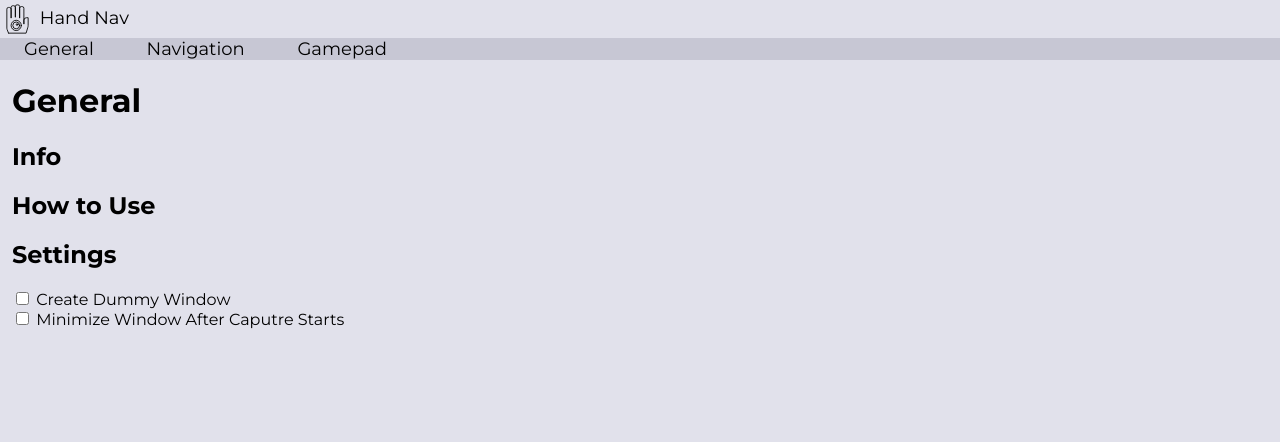
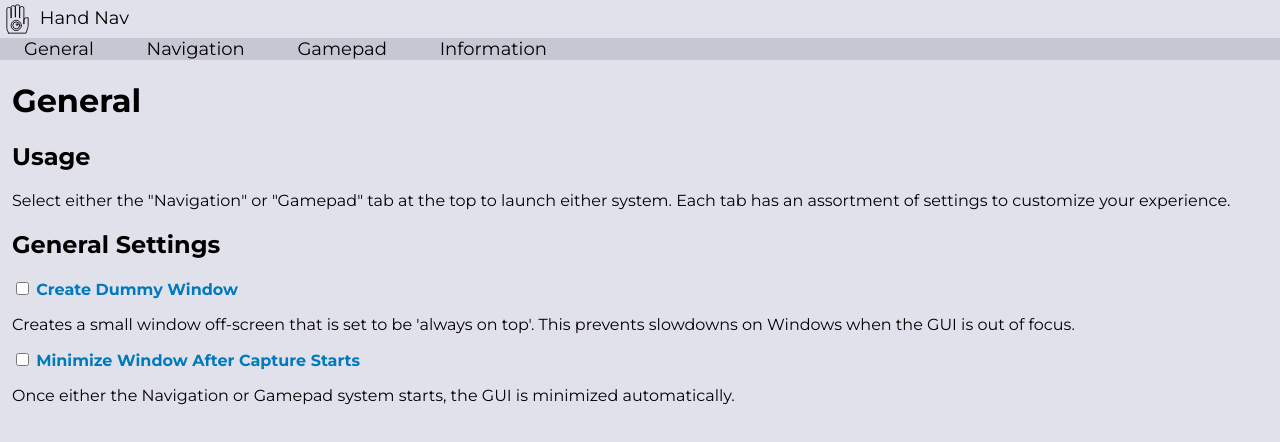
Before and after one commit to KingToot14/Hand-Navigation-System, a website: page src/hand_nav/app/index.html in a window 1280 px wide. Drawn offline with Linux system fonts and the light colour scheme.

Commit message:
Added Info in Various Pages
Added a brief 'usage' section, descriptions for the general options, descriptions for each system, and added a new 'information' tab that shows the authors and project information.

```diff
--- a/src/hand_nav/app/index.html
+++ b/src/hand_nav/app/index.html
@@ -18,6 +18,7 @@
                 <span onclick="show_panel('general')">General</span>
                 <span onclick="show_panel('navigation')">Navigation</span>
                 <span onclick="show_panel('gamepad')">Gamepad</span>
+                <span onclick="show_panel('information')">Information</span>
             </div>
         </div>
 
@@ -25,21 +26,29 @@
             <!-- General -->
             <div id='general' style="display: block;">
                 <h1>General</h1>
-                <h2>Info</h2>
 
-                <h2>How to Use</h2>
+                <h2>Usage</h2>
+                Select either the "Navigation" or "Gamepad" tab at the top to launch either system. Each tab has an assortment of settings to customize your experience.
 
-                <h2>Settings</h2>
+                <h2>General Settings</h2>
 
-                <input type="checkbox" class="setting_box" id="ckbx-dummy"
-                    data-section="window" data-option="use_dummy">
-                <label for="ckbx-dummy">Create Dummy Window</label>
+                <div>
+                    <input type="checkbox" class="setting_box" id="ckbx-dummy"
+                        data-section="window" data-option="use_dummy">
+                    <label for="ckbx-dummy"><b>Create Dummy Window</b></label>
+                    <p>
+                        Creates a small window off-screen that is set to be 'always on top'. This prevents slowdowns on Windows when the GUI is out of focus.
+                    </p>
+                </div>
 
-                <br/>
-
-                <input type="checkbox" class="setting_box" id="ckbx-minimize"
-                    data-section="window" data-option="minimize_window">
-                <label for="ckbx-minimize">Minimize Window After Caputre Starts</label>
+                <div>
+                    <input type="checkbox" class="setting_box" id="ckbx-minimize"
+                        data-section="window" data-option="minimize_window">
+                    <label for="ckbx-minimize"><b>Minimize Window After Capture Starts</b></label>
+                    <p>
+                        Once either the Navigation or Gamepad system starts, the GUI is minimized automatically.
+                    </p>
+                </div>
             </div>
 
             <!-- Standard Navigation -->
@@ -48,7 +57,11 @@
 
                 <span class='button' id='nav-button' onclick="start_navigation('standard')">Start Capture</span>
 
-                <h2>Settings</h2>
+                <br/><br/>
+
+                This is the standard navigation system this project was originally designed around. It emulates a keyboard and mouse by recognizing various hand gestures, as well as how the hand moves.
+
+                <h2>Navigation Settings</h2>
             </div>
 
             <!-- Gamepad -->
@@ -57,7 +70,11 @@
 
                 <span class='button' id='gamepad-button' onclick="start_navigation('gamepad')">Start Capture</span>
 
-                <h2>Settings</h2>
+                <br/><br/>
+
+                This is an addition to the original project since a primary motivator for the project was to explore new ways to interact with games. Emulating a gamepad can allow for this system to work with (theoretically) any game that supports an XBox 360 controller.
+
+                <h2>Gamepad Settings</h2>
 
                 <h3>Bindings</h3>
 
@@ -66,6 +83,23 @@
                     <div id='gamepad-bindings-right'></div>
                 </div>
             </div>
+
+            <!-- Information -->
+            <div id='information' style="display: none;">
+                <h1>Information</h1>
+
+                <h2>Authors</h2>
+                <p><b>Primary Developer</b>: Jacob Vanluven (IUP 2026)</p>
+                <p><b>Project Mentor</b>: Samuel Grieggs (IUP Computer Science)</p>
+
+                <h2>Program</h2>
+                This projects was developed for the 2025 IUP U-SOAR program which supports undergraduate research through workshops, project funding, and one-on-one faculty mentorship. The program took place throughout the summer of 2025 (June 11th to August 20th) over 10 weeks.
+
+                <h2>Primary Libraries</h2>
+                Google's Mediapipe <a href="https://ai.google.dev/edge/mediapipe/solutions/guide" target="_blank">Main Page</a> | <a href="https://ai.google.dev/edge/mediapipe/solutions/vision/hand_landmarker" target="_blank">Hand Landmark Detection</a>
+                <br/>
+                OpenCV: <a href="https://opencv.org" target="_blank">Main Page</a>
+            </div>
         </div>
     </body>
 </html>
--- a/src/hand_nav/app/script.js
+++ b/src/hand_nav/app/script.js
@@ -30,6 +30,7 @@ function show_panel(panel) {
     toggle('general');
     toggle('navigation');
     toggle('gamepad');
+    toggle('information');
 }
 
 // --- Capturing --- //
@@ -80,7 +81,7 @@ function modify_config(section, option, value) {
 async function create_bindings(id) {
     async function create_dropdown(title, button) {
         var html = `
-            ${title}: <select onchange="modify_config_from_select('gamepad.bindings', '${button}', this)">
+            <select onchange="modify_config_from_select('gamepad.bindings', '${button}', this)">
                 <option>Unbound</option>
                 <option>Left Thumb</option>
                 <option>Left Pointer</option>
@@ -100,7 +101,7 @@ async function create_bindings(id) {
                 <option>Right Down Movement</option>
                 <option>Right Left Movement</option>
                 <option>Right Right Movement</option>
-            </select>
+            </select> ${title}
         `;
 
         await pywebview.api.get_config(`gamepad.bindings`, button).then(function(response) {
--- a/src/hand_nav/app/style.css
+++ b/src/hand_nav/app/style.css
@@ -21,6 +21,10 @@ body {
     div {
         width: 50%;
     }
+}
+
+p > b, label > b {
+    color: #007abb;
 }
 
 /* Navigation */
```
